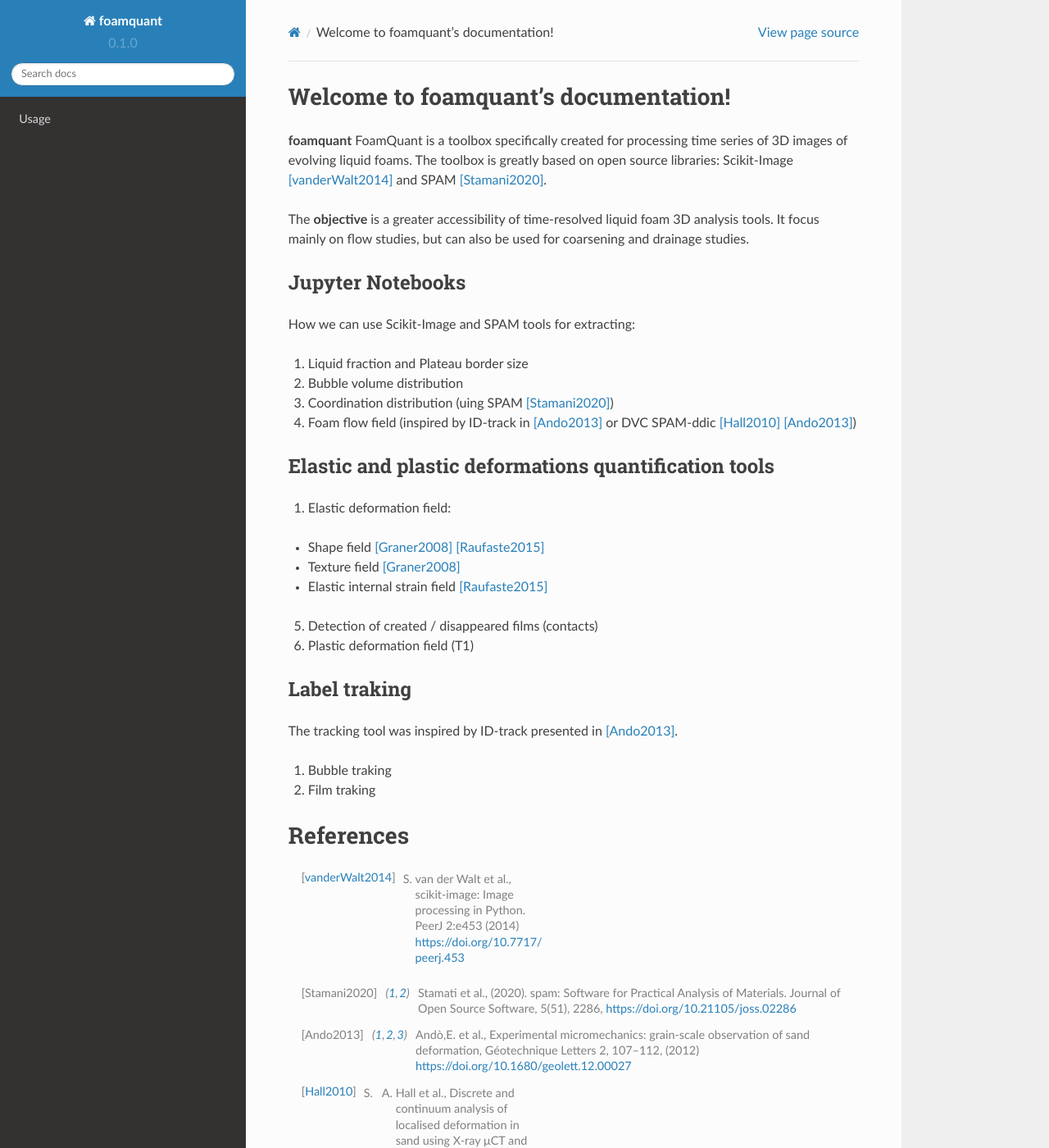
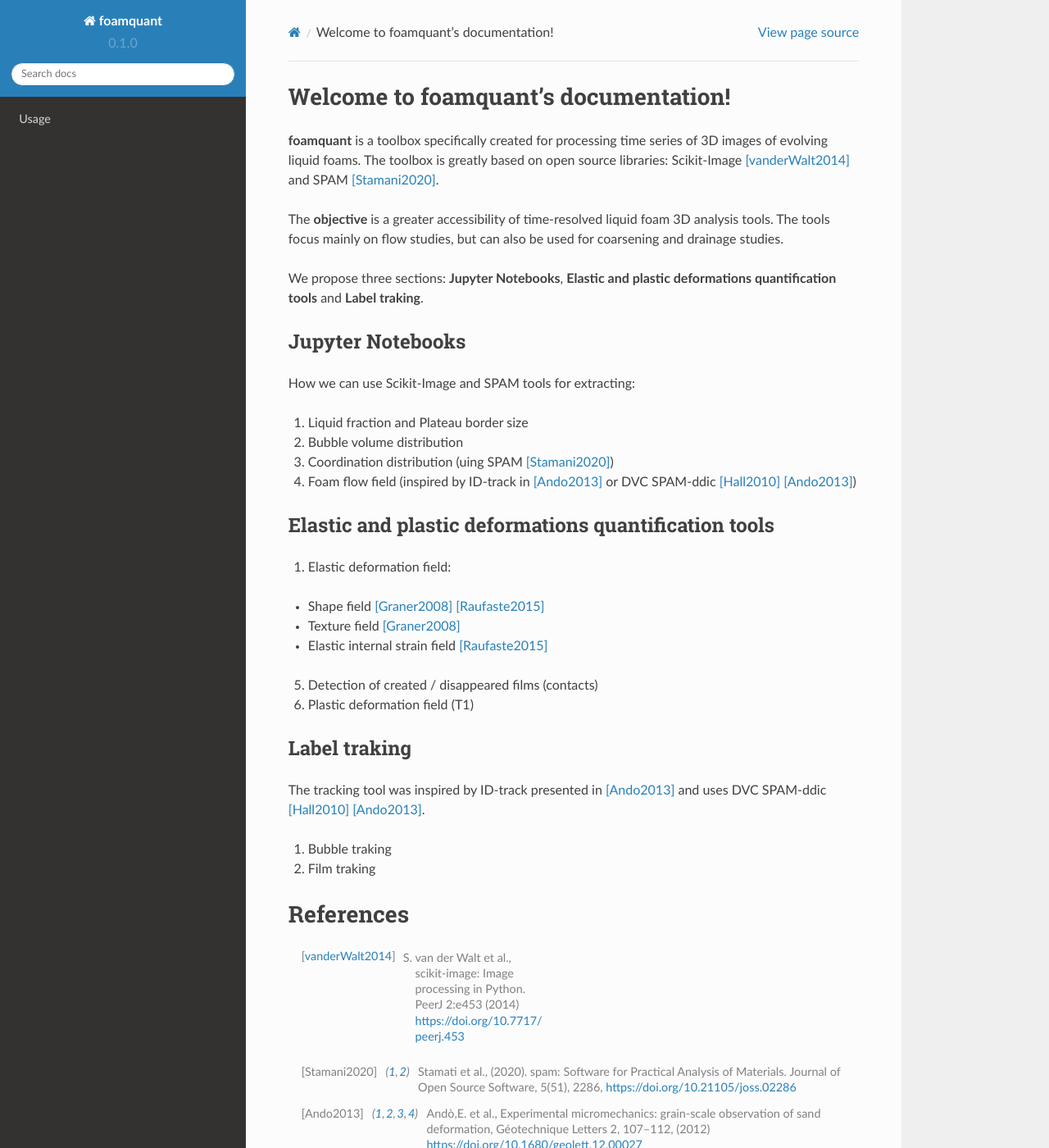
Before and after one commit to floschott/foamquant, a Sphinx documentation site: the page built from docs/source/index.rst, in a window 1280 px wide and 1400 px high. Shown: the whole window at 82% size. Built offline with Sphinx 7.4.7 and the Read the Docs theme 2.0.0, drawn with Linux system fonts in a browser that asks for light colours.

Commit message:
Update index.rst

```diff
--- a/docs/source/index.rst
+++ b/docs/source/index.rst
@@ -1,11 +1,11 @@
 Welcome to foamquant's documentation!
 ===================================
 
-**foamquant** FoamQuant is a toolbox specifically created for processing time series of 3D images of evolving liquid foams. The toolbox is greatly based on open source libraries: Scikit-Image [vanderWalt2014]_ and SPAM [Stamani2020]_.
+**foamquant** is a toolbox specifically created for processing time series of 3D images of evolving liquid foams. The toolbox is greatly based on open source libraries: Scikit-Image [vanderWalt2014]_ and SPAM [Stamani2020]_.
 
-The **objective** is a greater accessibility of time-resolved liquid foam 3D analysis tools. It focus mainly on flow studies, but can also be used for coarsening and drainage studies.
+The **objective** is a greater accessibility of time-resolved liquid foam 3D analysis tools. The tools focus mainly on flow studies, but can also be used for coarsening and drainage studies.
 
-
+We propose three sections: **Jupyter Notebooks**, **Elastic and plastic deformations quantification tools** and **Label traking**.
 
 Jupyter Notebooks
 -----------------
@@ -37,7 +37,7 @@
 
 Label traking
 -----------------
-The tracking tool was inspired by ID-track presented in [Ando2013]_.
+The tracking tool was inspired by ID-track presented in [Ando2013]_ and uses DVC SPAM-ddic [Hall2010]_ [Ando2013]_.
 
 1) Bubble traking
 
```
